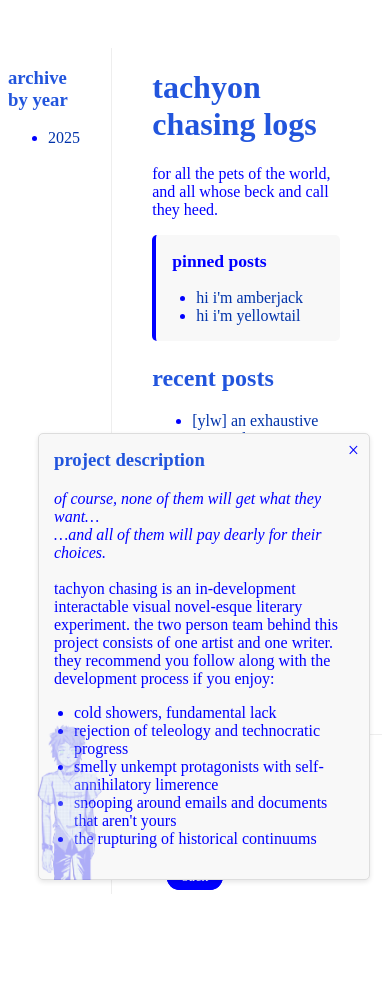
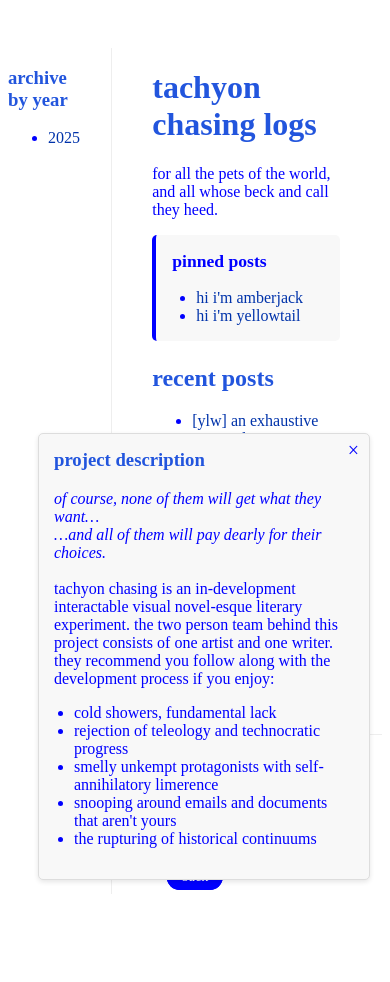
Before and after one commit to catgoesmiao/catgoesmiao.github.io, a Jekyll site: the page built from index.html, in a window 390 px wide. Built offline with Jekyll 4.4.1, drawn with Linux system fonts in a browser that asks for light colours.

Commit message:
Update styles.css

```diff
--- a/assets/css/styles.css
+++ b/assets/css/styles.css
@@ -94,3 +94,7 @@ h3:first-letter {
 .corner-image:hover {
   opacity: 1;
 }
+
+@media (max-width: 768px) {
+  .corner-image { display: none; }
+}
```
